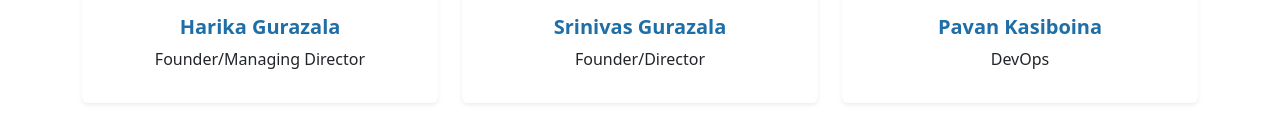
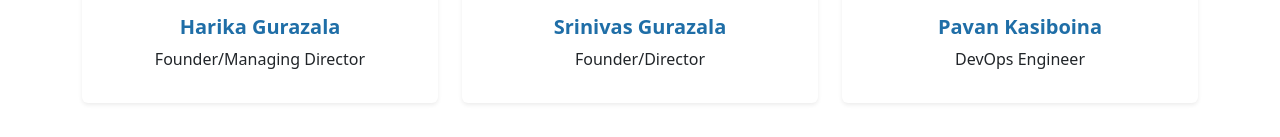
Before and after one commit to Mocconnect25/Portfolio-App, a React (Create React App) app: page / in a window 1280 px wide. Shown: the part 1374-1511 px from the top of the page. Built offline with nearby package versions, Linux system fonts and the light colour scheme.

Commit message:
Update Portfolio.js

```diff
--- a/src/components/Portfolio.js
+++ b/src/components/Portfolio.js
@@ -209,7 +209,7 @@ function Portfolio() {
         </h2>
         <div className="row g-4 text-center">
           {[
-            { Name:"Harika Gurazala",Desc:"Founder/Managing Director"},{Name:"Srinivas Gurazala",Desc:"Founder/Director"},{Name:"Pavan Kasiboina", Desc:"DevOps"}].map((role, index) => (
+            { Name:"Harika Gurazala",Desc:"Founder/Managing Director"},{Name:"Srinivas Gurazala",Desc:"Founder/Director"},{Name:"Pavan Kasiboina", Desc:"DevOps Engineer"}].map((role, index) => (
             <div key={index} className="col-md-4">
               <motion.div
                 className="card border-0 shadow-sm p-3"
```
